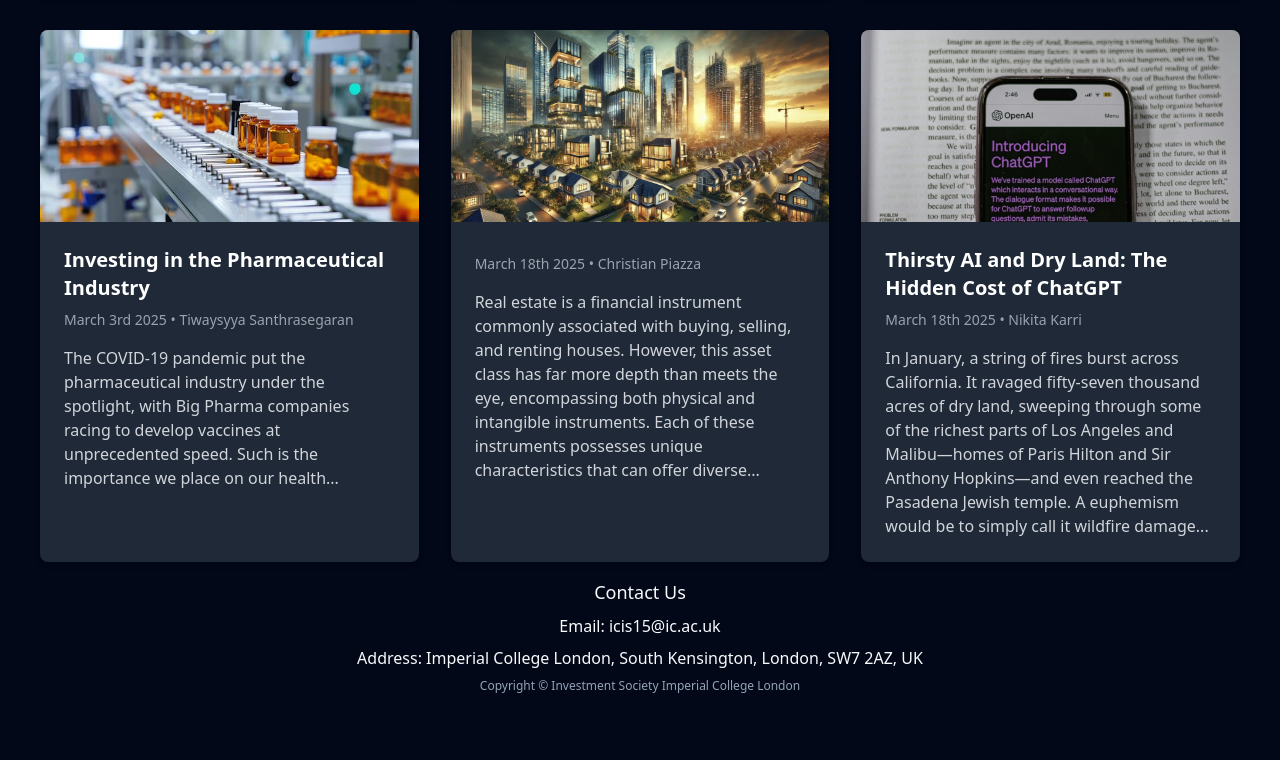
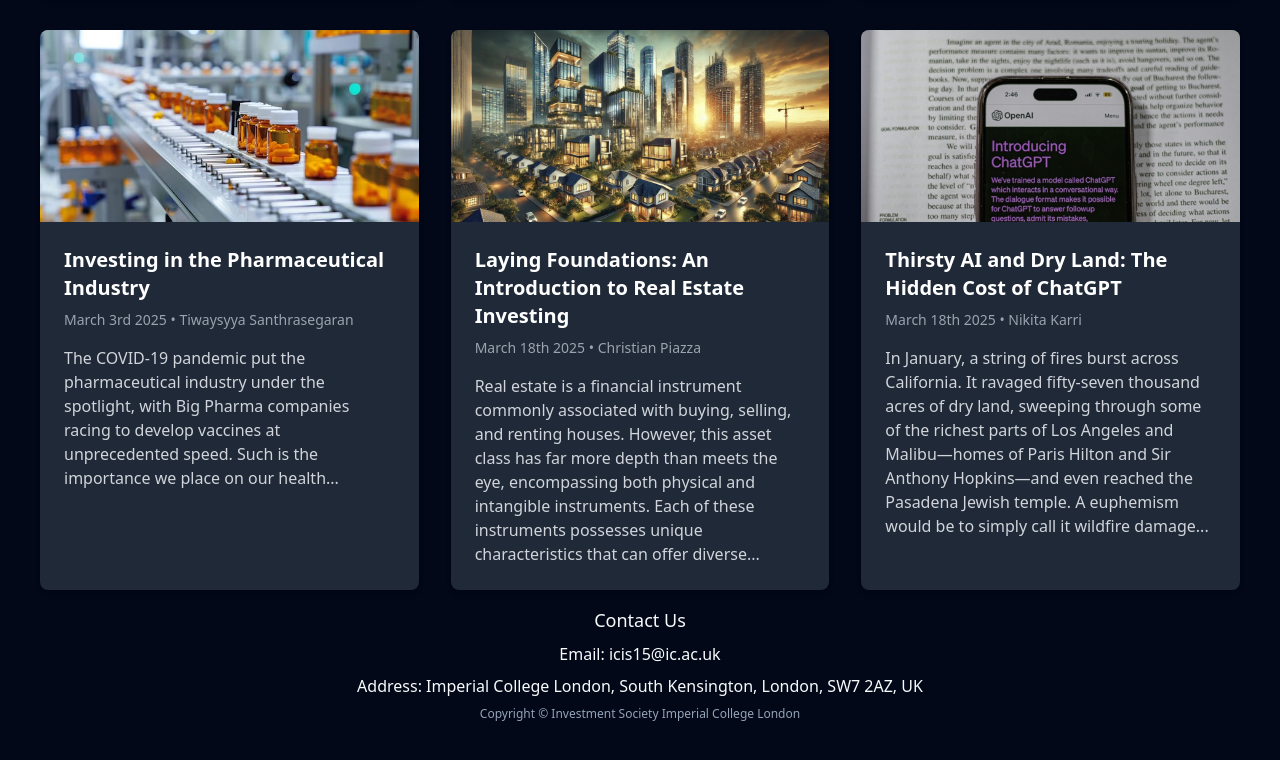
Before and after one commit to ahmedmahmud/icis-web, a React (Vite) app: page /newsletter in a window 1280 px wide. Shown: the part 2790-3550 px from the top of the page. Before the commit the page ends 3524 px from the top, so only its background shows below. Built offline with nearby package versions, Linux system fonts and the light colour scheme; a web font is replaced by a local one.

Commit message:
forgot the title

```diff
--- a/src/pages/newsletter.jsx
+++ b/src/pages/newsletter.jsx
@@ -685,7 +685,7 @@ Asgari, N. (2024) ‘Banks and fund managers call on EU to commit to shorter set
   },
   {
     id: 17,
-    title: "",
+    title: "Laying Foundations: An Introduction to Real Estate Investing",
     date: "March 18th 2025",
     author: "Christian Piazza",
     excerpt: "Real estate is a financial instrument commonly associated with buying, selling, and renting houses. However, this asset class has far more depth than meets the eye, encompassing both physical and intangible instruments. Each of these instruments possesses unique characteristics that can offer diverse...",
```
